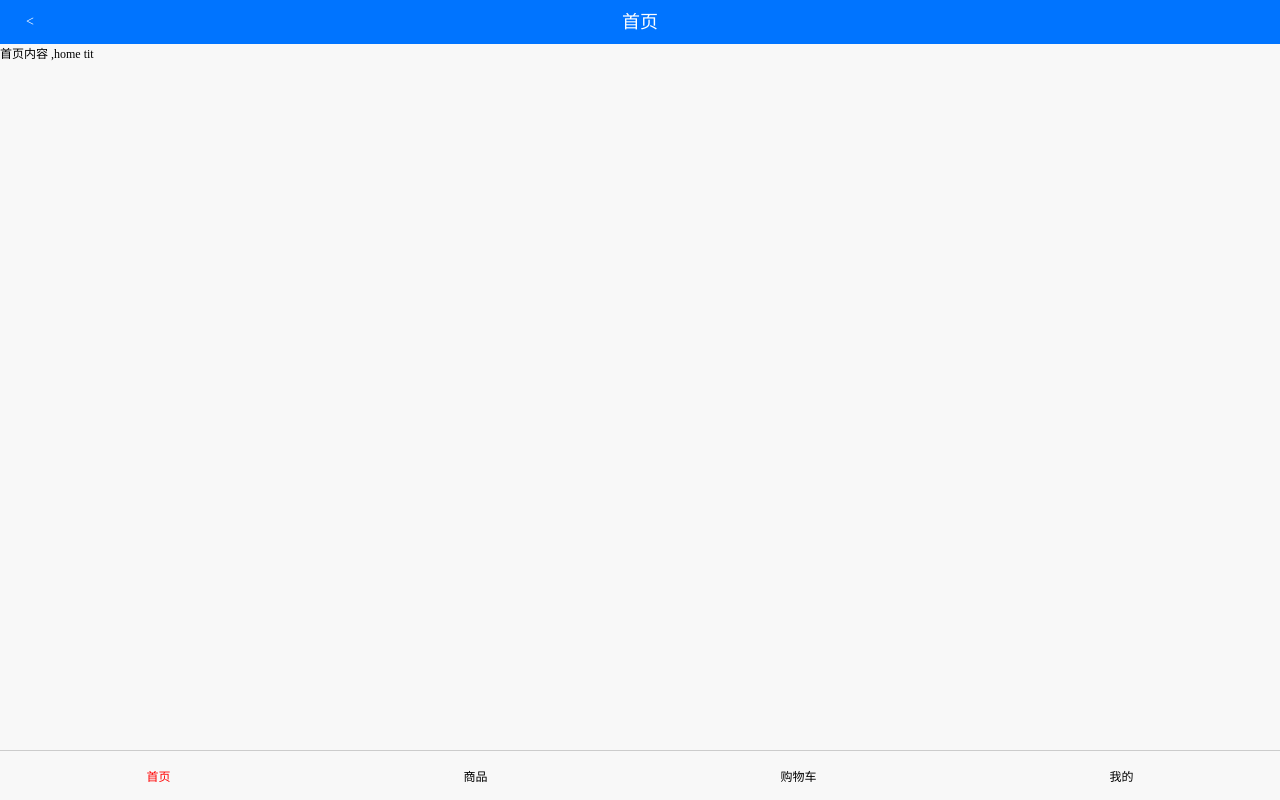
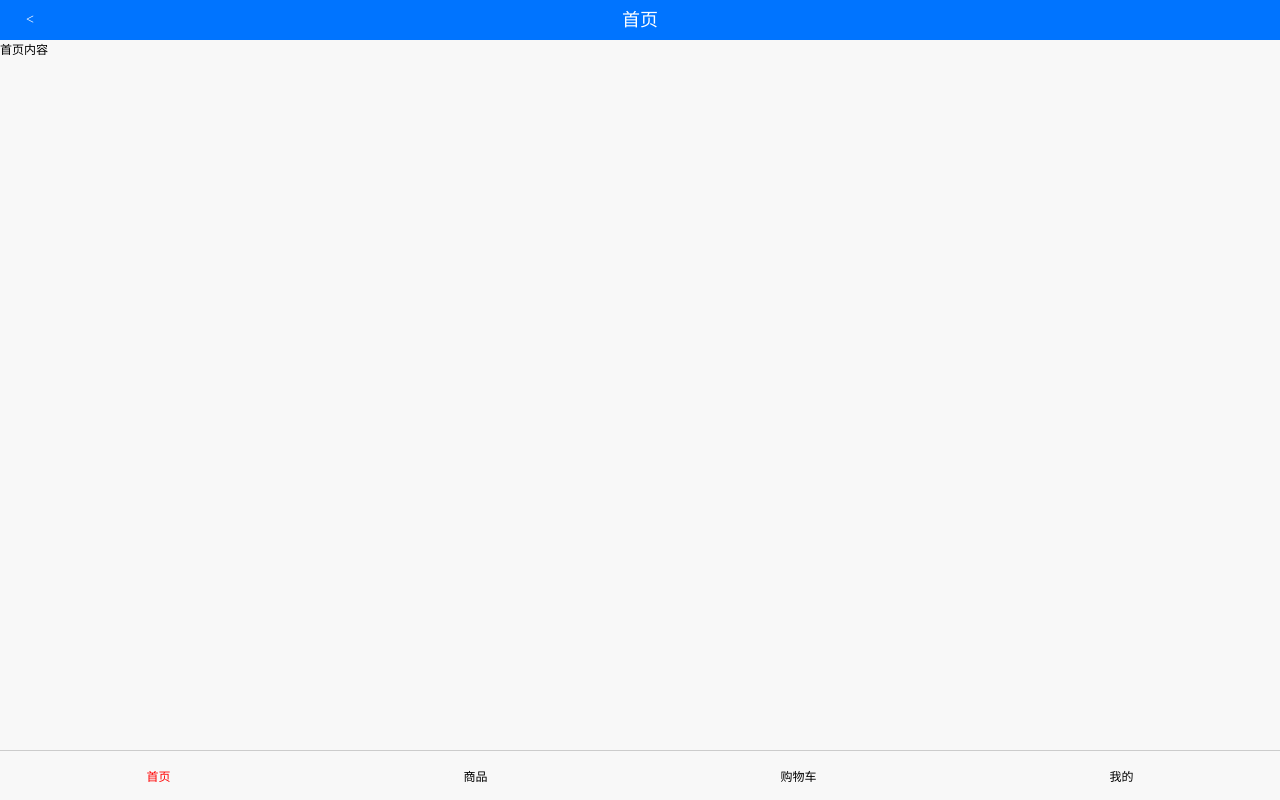
Before and after one commit to zine-fj/react, a React (Create React App) app in the folder my-react/: page / in a window 1280 px wide. Built offline with nearby package versions, Linux system fonts and the light colour scheme.

Commit message:
feat: 页面雏形。

```diff
--- a/my-react/src/App.js
+++ b/my-react/src/App.js
@@ -1,21 +1,19 @@
-import { Routes, Route, Link } from 'react-router-dom'
+import { Routes, Route, Link } from "react-router-dom";
 
-import HomePage from './pages/HomePage'
-import ListPage from './pages/ListPage'
-import CartPage from './pages/CartPage'
-import MinePage from './pages/MinePage'
+import HomePage from "./pages/HomePage";
+import ListPage from "./pages/ListPage";
+import CartPage from "./pages/CartPage";
+import MinePage from "./pages/MinePage";
 
 function App() {
   return (
     <div className="App">
-      <header className="App-header">
-        <Routes>
-          <Route path='/' element={<HomePage />}></Route>
-          <Route path='/list' element={<ListPage />}></Route>
-          <Route path='/cart' element={<CartPage />}></Route>
-          <Route path='/mine' element={<MinePage />}></Route>
-        </Routes>
-      </header>
+      <Routes>
+        <Route path="/" element={<HomePage />}></Route>
+        <Route path="/list" element={<ListPage />}></Route>
+        <Route path="/cart" element={<CartPage />}></Route>
+        <Route path="/mine" element={<MinePage />}></Route>
+      </Routes>
     </div>
   );
 }
--- a/my-react/src/components/public/index.js
+++ b/my-react/src/components/public/index.js
@@ -72,7 +72,7 @@ function Content(props) {
   //普通的构造函数  (纯组件，视图组件)
   return (
     <div className="content">
-      {props.children} ,{props.tit}
+      {props.children}
     </div>
   );
 }
--- a/my-react/src/components/public/public.css
+++ b/my-react/src/components/public/public.css
@@ -1,30 +1,164 @@
-@charset "UTF-8";*{margin:0;padding:0;box-sizing:border-box;-webkit-box-sizing:border-box}h1,h2,h3,h4,h5,h6{font-size:inherit;font-weight:400}img{border:0;vertical-align:top}li{list-style:none}a{touch-callout:none;text-decoration:none;color:inherit;-webkit-tap-highlight-color:transparent}em,i{font-style:normal}textarea{resize:none}input{border:none;outline-width:0;background-color:#fff}button::-moz-focus-inner,input::-moz-focus-inner,textarea::-moz-focus-inner{border:0;padding:0}.form-item,.order-info-item{border-bottom:1px solid #ccc}body{font-size:12px;background:#f8f8f8}.header{text-align:center;line-height:44px;height:44px;background:#0074ff;color:#fff}
-.fl { float: left}
-.ovfl { overflow: hidden}
-.header ul{display:-webkit-box;display:-ms-flexbox;display:flex}.header .header-tit{-webkit-box-flex:1;-ms-flex:1;flex:1;font-size:18px}.header .header-btn{width:60px;font-size:14px}
+@charset "UTF-8";
+* {
+  margin: 0;
+  padding: 0;
+  box-sizing: border-box;
+  -webkit-box-sizing: border-box;
+}
+h1,
+h2,
+h3,
+h4,
+h5,
+h6 {
+  font-size: inherit;
+  font-weight: 400;
+}
+img {
+  border: 0;
+  vertical-align: top;
+}
+li {
+  list-style: none;
+}
+a {
+  touch-callout: none;
+  text-decoration: none;
+  color: inherit;
+  -webkit-tap-highlight-color: transparent;
+}
+em,
+i {
+  font-style: normal;
+}
+textarea {
+  resize: none;
+}
+input {
+  border: none;
+  outline-width: 0;
+  background-color: #fff;
+}
+button::-moz-focus-inner,
+input::-moz-focus-inner,
+textarea::-moz-focus-inner {
+  border: 0;
+  padding: 0;
+}
+.form-item,
+.order-info-item {
+  border-bottom: 1px solid #ccc;
+}
+body {
+  font-size: 12px;
+  background: #f8f8f8;
+}
+.header {
+  text-align: center;
+  line-height: 40px;
+  height: 40px;
+  background: #0074ff;
+  color: #fff;
+}
+.fl {
+  float: left;
+}
+.ovfl {
+  overflow: hidden;
+}
 
-.footer { position: fixed; bottom: 0; left: 0; height: 50px;
-border-top: 1px solid #ccc; width: 100%;}
-.footer ul { height: 50px; display: flex; align-items: center;justify-content: space-around; }
-.footer  li { float: left; }
-.footer .active {color: red}
+
+html,
+body,
+#root,
+.App,
+.content {
+  width: 100%;
+  height: 100%;
+}
+.content {
+  height: calc(100% - 90px);
+
+}
+
+.header ul {
+  display: -webkit-box;
+  display: -ms-flexbox;
+  display: flex;
+}
+.header .header-tit {
+  -webkit-box-flex: 1;
+  -ms-flex: 1;
+  flex: 1;
+  font-size: 18px;
+}
+.header .header-btn {
+  width: 60px;
+  font-size: 14px;
+}
 
 
 
+.footer {
+  position: fixed;
+  bottom: 0;
+  left: 0;
+  height: 50px;
+  border-top: 1px solid #ccc;
+  width: 100%;
+}
+.footer ul {
+  height: 50px;
+  display: flex;
+  align-items: center;
+  justify-content: space-around;
+}
+.footer li {
+  float: left;
+}
+.footer .active {
+  color: red;
+}
 
-
-
-
-
-
-
-
-
-
-
-
-
-
-
-
-.form-list{padding:10px}.form-item{text-align:center;padding:5px 0;line-height:40px}.form-item input{width:80%;height:40px}.form-item button{height:40px;width:120px}.order-info-list{border-top:1px solid #ccc;margin-top:5px;background:#fff}.order-info-item{padding:10px;line-height:30px;height:50px;font-size:14px;color:#666;display:-webkit-box;display:-ms-flexbox;display:flex}.order-info-item .tit{width:60px}.order-info-item .val{-webkit-box-flex:1;-ms-flex:1;flex:1;height:30px;padding:0 10px;font-size:16px}
+.form-list {
+  padding: 10px;
+}
+.form-item {
+  text-align: center;
+  padding: 5px 0;
+  line-height: 40px;
+}
+.form-item input {
+  width: 80%;
+  height: 40px;
+}
+.form-item button {
+  height: 40px;
+  width: 120px;
+}
+.order-info-list {
+  border-top: 1px solid #ccc;
+  margin-top: 5px;
+  background: #fff;
+}
+.order-info-item {
+  padding: 10px;
+  line-height: 30px;
+  height: 50px;
+  font-size: 14px;
+  color: #666;
+  display: -webkit-box;
+  display: -ms-flexbox;
+  display: flex;
+}
+.order-info-item .tit {
+  width: 60px;
+}
+.order-info-item .val {
+  -webkit-box-flex: 1;
+  -ms-flex: 1;
+  flex: 1;
+  height: 30px;
+  padding: 0 10px;
+  font-size: 16px;
+}
--- a/my-react/src/pages/ListPage.js
+++ /dev/null
@@ -1,18 +0,0 @@
-import React,{Component} from "react"
-import {Header,Content,Footer} from "../components/public"
-
-class ListPage extends Component {
-  render(){
-    return (
-      <div>
-        <Header>商品列表</Header>
-        <Content tit="list tit">
-          商品列表的内容
-        </Content>
-        <Footer></Footer>
-      </div>
-    )
-  }
-}
-
-export default ListPage
--- /dev/null
+++ b/my-react/src/pages/ListPage/index.js
@@ -0,0 +1,96 @@
+import React from "react";
+import { Header, Content, Footer } from "../../components/public";
+import "./list-page.css";
+
+class ClassList extends React.Component {
+  constructor(props) {
+    super(props);
+    this.state = {
+      idIndex: 0
+    }
+  }
+  changeClass(id, index) {
+    console.log("狗狗品种：", id, index);
+    this.props.getProDataFn(id);
+    this.setState({
+      idIndex: index
+    })
+  }
+  render() {
+    const { dogList } = this.props;
+    const {idIndex} = this.state;
+    return (
+      <ul className="class-list">
+        {dogList.map((ele, index) => {
+          return (
+            <li className={idIndex === index ? 'red' : ''} key={ele} onClick={() => this.changeClass(ele, index)}>
+              {ele}
+            </li>
+          );
+        })}
+      </ul>
+    );
+  }
+}
+
+class ProList extends React.Component {
+  render() {
+    const { dogProList } = this.props;
+    return (
+      <ul className="pro-list">
+        {dogProList.map((ele) => {
+          return <img key={ele} src={ele} alt="" />;
+        })}
+      </ul>
+    );
+  }
+}
+
+class ListPage extends React.Component {
+  constructor(props) {
+    super(props);
+    this.state = {
+      dogClassList: [],
+      dogProList: [],
+    };
+    this.getProDataFn = this.getProDataFn.bind(this);
+  }
+
+  getProDataFn(id) {
+    fetch(`https://dog.ceo/api/breed/hound/${id}/images/random/6`)
+      .then((res) => res.json())
+      .then((res) => {
+        console.log("狗狗图片: ", res);
+        this.setState({
+          dogProList: res.message,
+        });
+      });
+  }
+
+  componentDidMount() {
+    fetch("https://dog.ceo/api/breed/hound/list")
+      .then((res) => res.json())
+      .then((res) => {
+        console.log("狗狗列表：", res);
+        this.getProDataFn(res.message[0] || "basset");
+        this.setState({
+          dogClassList: res.message,
+        });
+      });
+  }
+  render() {
+    const { dogClassList, dogProList } = this.state;
+    return (
+      <div className="list-page">
+        <Header>商品列表</Header>
+        <Content>
+          <ClassList dogList={dogClassList} getProDataFn={this.getProDataFn} />
+          <ProList dogProList={dogProList} />
+        </Content>
+        <Footer></Footer>
+      </div>
+    );
+  }
+}
+
+export default ListPage;
--- /dev/null
+++ b/my-react/src/pages/ListPage/list-page.css
@@ -0,0 +1,38 @@
+
+.list-page {
+  width: 100%;
+  height: 100%;
+}
+.class-list {
+  display: flex;
+  /* justify-content: space-around; */
+  height: 30px;
+  align-items: center;
+  border-bottom: 1px solid #ccc;
+  overflow-x: auto;
+}
+.class-list li {
+  flex: none;
+  height: 100%;
+  display: inline-flex;
+  justify-content: center;
+  align-items: center;
+  width: 70px;
+}
+
+.pro-list {
+  width: 100%;
+  height: calc(100% - 30px);
+  overflow-y: auto;
+  overflow-x: hidden;
+}
+.pro-list img {
+  display: block;
+  width: 60%;
+  height: auto;
+  margin: 20px auto;
+}
+
+.red {
+  color: red;
+}
```
Also changed, not shown: 1 other file (tests, documents, lock files or other folders).
